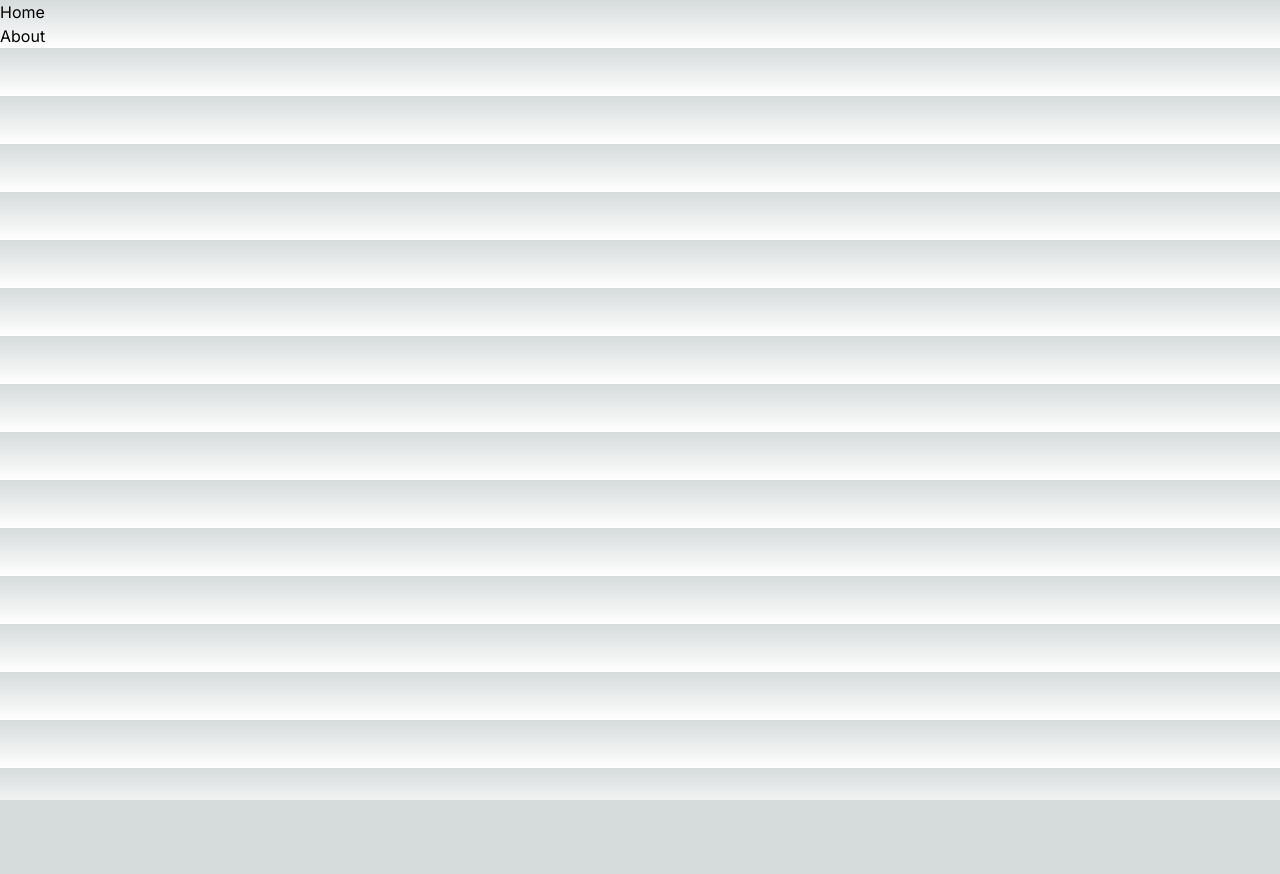
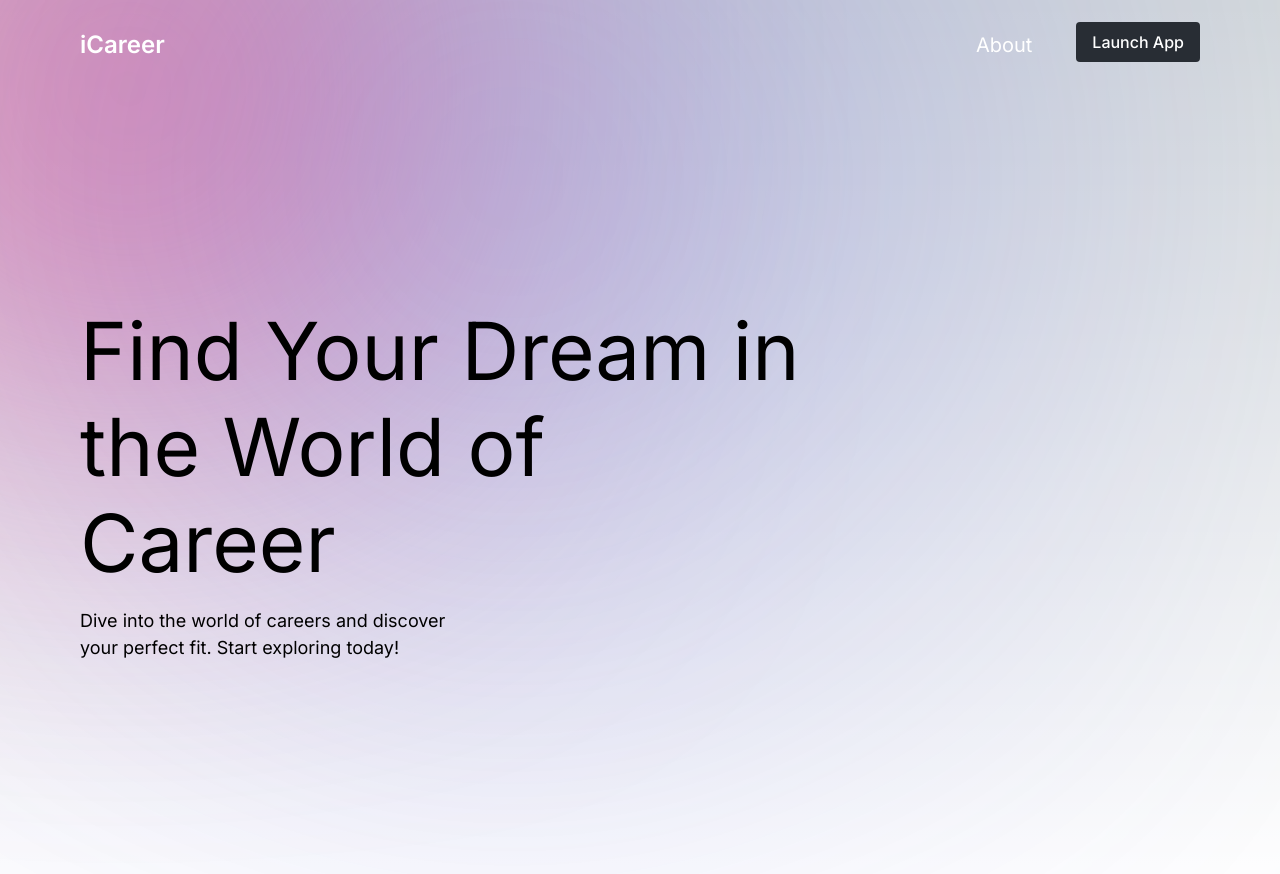
Before and after one commit to nyomr/icareer, a Next.js app: page / in a window 1280 px wide. Shown: the top 874 px of the page. Before the commit the page ends 800 px from the top, so only its background shows below. Built offline with nearby package versions, Linux system fonts and the light colour scheme.

Commit message:
frontend

```diff
--- /dev/null
+++ b/src/app/about/page.js
@@ -0,0 +1,3 @@
+export default function AboutPage() {
+    return <h1>About Us</h1>;
+}
--- a/src/app/api/posts/route.js
+++ b/src/app/api/posts/route.js
@@ -5,7 +5,7 @@ import Post from "../../../../models/Post";
 export const GET = async (request) => {
     try {
         await connect();
-        const posts = await Post.find();
+        const posts = await Post.find().limit(5);
         return new NextResponse(JSON.stringify(posts), {status: 200});
     } catch(error) {
         return new NextResponse("Error in fetching posts" + error, {status: 500});
--- /dev/null
+++ b/src/app/app/page.js
@@ -0,0 +1,21 @@
+import Image from "next/image";
+import Navbar from "@/components/Navbar";
+import PostTable from "@/components/Table";
+
+export default function Home() {
+  return (
+    <div className="full-home relative">
+      <div className="absolute w-[500px] h-[550px] bg-[#EC458D] rounded-full blur-[200px] top-[10%] left-[10%] transform translate-x-[-50%] -translate-y-[-50%] z-[-10]"></div>
+      <div className="absolute w-[500px] h-[550px] bg-[#474ED7] rounded-full blur-[300px] top-[20%] left-[40%] transform translate-x-[-50%] -translate-y-[-50%] z-[-10]"></div>
+      <Navbar />
+      <main className="hero-welcome px-20 min-h-screen flex flex-col justify-center items-center">
+        <div className="hero-content text-center">
+          <h1 className="latest-jobs font-inter">Latest Jobs</h1>
+          <div className="rounded-lg shadow-md py-8 w-full max-w-4xl">
+            <PostTable />
+          </div>
+        </div>
+      </main>
+    </div>
+  );
+}
--- a/src/app/globals.css
+++ b/src/app/globals.css
@@ -1,6 +1,7 @@
 @tailwind base;
 @tailwind components;
 @tailwind utilities;
+@import url('https://fonts.googleapis.com/css2?family=Inter:slnt,wght@-10..0,100..900&display=swap');
 
 :root {
   --foreground-rgb: 0, 0, 0;
@@ -30,4 +31,44 @@ body {
   .text-balance {
     text-wrap: balance;
   }
+  .navbar-class {
+    color: transparent;
+    padding-top: 10px;
+    padding-bottom: 10px;
+    position: sticky;
+    top: 0;
+    background-color: transparent;
+    z-index: 50;
+  }
+  .link {
+    font-size: 20px;
+    @apply text-white py-2 px-4 rounded cursor-pointer;
+
+  }
+  .text-white.font-inter {
+    font-weight: 600;
+    font-size: 24px;
+  }
+  .btn.font-inter{
+    @apply font-bold py-2 px-4 rounded;
+    background-color: #282D34;
+    color: #fff;
+    font-weight: 500;
+  }
+  .btn.font-inter:hover {
+    background: linear-gradient(90deg, #1e3a8a 0%, #3b82f6 100%);;
+    color: #ffffff;
+  }
+  .title-hero {
+    font-size: 80px;
+    line-height: 120%;
+  }
+  .latest-jobs {
+    font-size: 40px;
+    font-weight: 600;
+  }
+  .sub-title-hero {
+    font-size: 18px;
+    max-width: 380px;
+  }
 }
--- a/src/app/page.js
+++ b/src/app/page.js
@@ -1,124 +1,18 @@
-// import Image from "next/image";
-
-// export default function Home() {
-//   return (
-//     <main className="flex min-h-screen flex-col items-center justify-between p-24">
-//       <div className="z-10 max-w-5xl w-full items-center justify-between font-mono text-sm lg:flex">
-//         <p className="fixed left-0 top-0 flex w-full justify-center border-b border-gray-300 bg-gradient-to-b from-zinc-200 pb-6 pt-8 backdrop-blur-2xl dark:border-neutral-800 dark:bg-zinc-800/30 dark:from-inherit lg:static lg:w-auto  lg:rounded-xl lg:border lg:bg-gray-200 lg:p-4 lg:dark:bg-zinc-800/30">
-//           Get started by editing&nbsp;
-//           <code className="font-mono font-bold">src/app/page.js</code>
-//         </p>
-//         <div className="fixed bottom-0 left-0 flex h-48 w-full items-end justify-center bg-gradient-to-t from-white via-white dark:from-black dark:via-black lg:static lg:h-auto lg:w-auto lg:bg-none">
-//           <a
-//             className="pointer-events-none flex place-items-center gap-2 p-8 lg:pointer-events-auto lg:p-0"
-//             href="https://vercel.com?utm_source=create-next-app&utm_medium=appdir-template&utm_campaign=create-next-app"
-//             target="_blank"
-//             rel="noopener noreferrer"
-//           >
-//             By{" "}
-//             <Image
-//               src="/vercel.svg"
-//               alt="Vercel Logo"
-//               className="dark:invert"
-//               width={100}
-//               height={24}
-//               priority
-//             />
-//           </a>
-//         </div>
-//       </div>
-
-//       <div className="relative flex place-items-center before:absolute before:h-[300px] before:w-full sm:before:w-[480px] before:-translate-x-1/2 before:rounded-full before:bg-gradient-radial before:from-white before:to-transparent before:blur-2xl before:content-[''] after:absolute after:-z-20 after:h-[180px] after:w-full sm:after:w-[240px] after:translate-x-1/3 after:bg-gradient-conic after:from-sky-200 after:via-blue-200 after:blur-2xl after:content-[''] before:dark:bg-gradient-to-br before:dark:from-transparent before:dark:to-blue-700 before:dark:opacity-10 after:dark:from-sky-900 after:dark:via-[#0141ff] after:dark:opacity-40 before:lg:h-[360px] z-[-1]">
-//         <Image
-//           className="relative dark:drop-shadow-[0_0_0.3rem_#ffffff70] dark:invert"
-//           src="/next.svg"
-//           alt="Next.js Logo"
-//           width={180}
-//           height={37}
-//           priority
-//         />
-//       </div>
-
-//       <div className="mb-32 grid text-center lg:max-w-5xl lg:w-full lg:mb-0 lg:grid-cols-4 lg:text-left">
-//         <a
-//           href="https://nextjs.org/docs?utm_source=create-next-app&utm_medium=appdir-template&utm_campaign=create-next-app"
-//           className="group rounded-lg border border-transparent px-5 py-4 transition-colors hover:border-gray-300 hover:bg-gray-100 hover:dark:border-neutral-700 hover:dark:bg-neutral-800/30"
-//           target="_blank"
-//           rel="noopener noreferrer"
-//         >
-//           <h2 className={`mb-3 text-2xl font-semibold`}>
-//             Docs{" "}
-//             <span className="inline-block transition-transform group-hover:translate-x-1 motion-reduce:transform-none">
-//               -&gt;
-//             </span>
-//           </h2>
-//           <p className={`m-0 max-w-[30ch] text-sm opacity-50`}>
-//             Find in-depth information about Next.js features and API.
-//           </p>
-//         </a>
-
-//         <a
-//           href="https://nextjs.org/learn?utm_source=create-next-app&utm_medium=appdir-template-tw&utm_campaign=create-next-app"
-//           className="group rounded-lg border border-transparent px-5 py-4 transition-colors hover:border-gray-300 hover:bg-gray-100 hover:dark:border-neutral-700 hover:dark:bg-neutral-800 hover:dark:bg-opacity-30"
-//           target="_blank"
-//           rel="noopener noreferrer"
-//         >
-//           <h2 className={`mb-3 text-2xl font-semibold`}>
-//             Learn{" "}
-//             <span className="inline-block transition-transform group-hover:translate-x-1 motion-reduce:transform-none">
-//               -&gt;
-//             </span>
-//           </h2>
-//           <p className={`m-0 max-w-[30ch] text-sm opacity-50`}>
-//             Learn about Next.js in an interactive course with&nbsp;quizzes!
-//           </p>
-//         </a>
-
-//         <a
-//           href="https://vercel.com/templates?framework=next.js&utm_source=create-next-app&utm_medium=appdir-template&utm_campaign=create-next-app"
-//           className="group rounded-lg border border-transparent px-5 py-4 transition-colors hover:border-gray-300 hover:bg-gray-100 hover:dark:border-neutral-700 hover:dark:bg-neutral-800/30"
-//           target="_blank"
-//           rel="noopener noreferrer"
-//         >
-//           <h2 className={`mb-3 text-2xl font-semibold`}>
-//             Templates{" "}
-//             <span className="inline-block transition-transform group-hover:translate-x-1 motion-reduce:transform-none">
-//               -&gt;
-//             </span>
-//           </h2>
-//           <p className={`m-0 max-w-[30ch] text-sm opacity-50`}>
-//             Explore starter templates for Next.js.
-//           </p>
-//         </a>
-
-//         <a
-//           href="https://vercel.com/new?utm_source=create-next-app&utm_medium=appdir-template&utm_campaign=create-next-app"
-//           className="group rounded-lg border border-transparent px-5 py-4 transition-colors hover:border-gray-300 hover:bg-gray-100 hover:dark:border-neutral-700 hover:dark:bg-neutral-800/30"
-//           target="_blank"
-//           rel="noopener noreferrer"
-//         >
-//           <h2 className={`mb-3 text-2xl font-semibold`}>
-//             Deploy{" "}
-//             <span className="inline-block transition-transform group-hover:translate-x-1 motion-reduce:transform-none">
-//               -&gt;
-//             </span>
-//           </h2>
-//           <p className={`m-0 max-w-[30ch] text-sm opacity-50 text-balance`}>
-//             Instantly deploy your Next.js site to a shareable URL with Vercel.
-//           </p>
-//         </a>
-//       </div>
-//     </main>
-//   );
-// }
-
-import Link from 'next/link'
+import Image from "next/image";
+import Navbar from "@/components/Navbar";
 
 export default function Home() {
   return (
-    <div>
-      <h1>Home</h1>
-      <Link href="/about">About</Link>
+    <div className="full-home relative items-center justify-center">
+      <div className="absolute w-[500px] h-[550px] bg-[#EC458D] rounded-full blur-[200px] top-[10%] left-[10%] translate-x-[-50%] translate-y-[-50%] -z-10"></div>
+      <div className="absolute w-[500px] h-[550px] bg-[#474ED7] rounded-full blur-[300px] top-[20%] left-[40%] translate-x-[-50%] translate-y-[-50%] -z-10"></div>
+      <Navbar />
+      <main className="hero-welcome px-20 min-h-screen grid place-items-center max-w-4xl">
+        <div className="hero-content">
+          <h1 className="title-hero font-inter">Find Your Dream in the World of Career</h1>
+          <p className="sub-title-hero font-inter py-4">Dive into the world of careers and discover your perfect fit. Start exploring today!</p>
+        </div>
+      </main>
     </div>
   )
 }
--- /dev/null
+++ b/src/components/Button.jsx
@@ -0,0 +1,14 @@
+import React from 'react';
+import PropTypes from 'prop-types';
+
+function Button() {
+  return (
+    <button className="btn font-inter my-auto container">
+        Launch App
+    </button>
+  )
+}
+
+
+
+export default Button
--- /dev/null
+++ b/src/components/Navbar.jsx
@@ -0,0 +1,34 @@
+"use client";
+import Link from 'next/link';
+import React from 'react';
+import Button from './Button';
+import { useRouter } from "next/navigation";
+
+function Navbar() {
+  const router = useRouter();
+  const handleNav = () => {
+    router.push('/app');
+  };
+  return (
+    <nav className="navbar-class flex-initial">
+        <div className="flex justify-between items-center px-20 my-3">
+            <Link href={'/'}>
+              <div className="text-white font-inter">iCareer</div>
+            </Link>
+
+            <div className="hidden md:flex space-x-7">
+              <Link href={'/about'} className="link">
+                About
+              </Link>
+              <Link href={'/app'} className="button-link">
+                <Button text="Launch App" onClick={handleNav} style={{padding: '10px 20px', backgroundColor: 'blue', color: 'white', border: 'none', borderRadius: '5px'}}>
+                </Button>
+              </Link>
+            </div>
+        </div>
+    </nav>
+  )
+}
+
+
+export default Navbar
--- /dev/null
+++ b/src/components/Table.jsx
@@ -0,0 +1,38 @@
+"use client";
+import { useEffect, useState } from 'react';
+
+export default function PostTable() {
+  const [posts, setPosts] = useState([]);
+
+  useEffect(() => {
+    fetch('/api/posts')
+      .then(response => response.json())
+      .then(data => setPosts(data))
+      .catch(error => console.error('Error fetching posts:', error));
+  }, []);
+
+  return (
+    <div className="overflow-x-auto">
+      <table className="min-w-full border-gray-300">
+        <thead>
+          <tr>
+            <th className="py-2 px-4 border-b">Title</th>
+            <th className="py-2 px-4 border-b">Company</th>
+            <th className="py-2 px-4 border-b">Location</th>
+            <th className="py-2 px-4 border-b">Salary</th>
+          </tr>
+        </thead>
+        <tbody>
+          {posts.map(post => (
+            <tr key={post._id}>
+              <td className="py-2 px-4 border-b">{post.title}</td>
+              <td className="py-2 px-4 border-b">{post.company}</td>
+              <td className="py-2 px-4 border-b">{post.location}</td>
+              <td className="py-2 px-4 border-b">{post.salary}</td>
+            </tr>
+          ))}
+        </tbody>
+      </table>
+    </div>
+  );
+}
--- a/tailwind.config.js
+++ b/tailwind.config.js
@@ -12,6 +12,9 @@ module.exports = {
         "gradient-conic":
           "conic-gradient(from 180deg at 50% 50%, var(--tw-gradient-stops))",
       },
+      fontFamily: {
+        'inter': ['Inter', 'sans-serif'],
+      }
     },
   },
   plugins: [],
```
Also changed, not shown: 1 other file (tests, documents, lock files or other folders).
